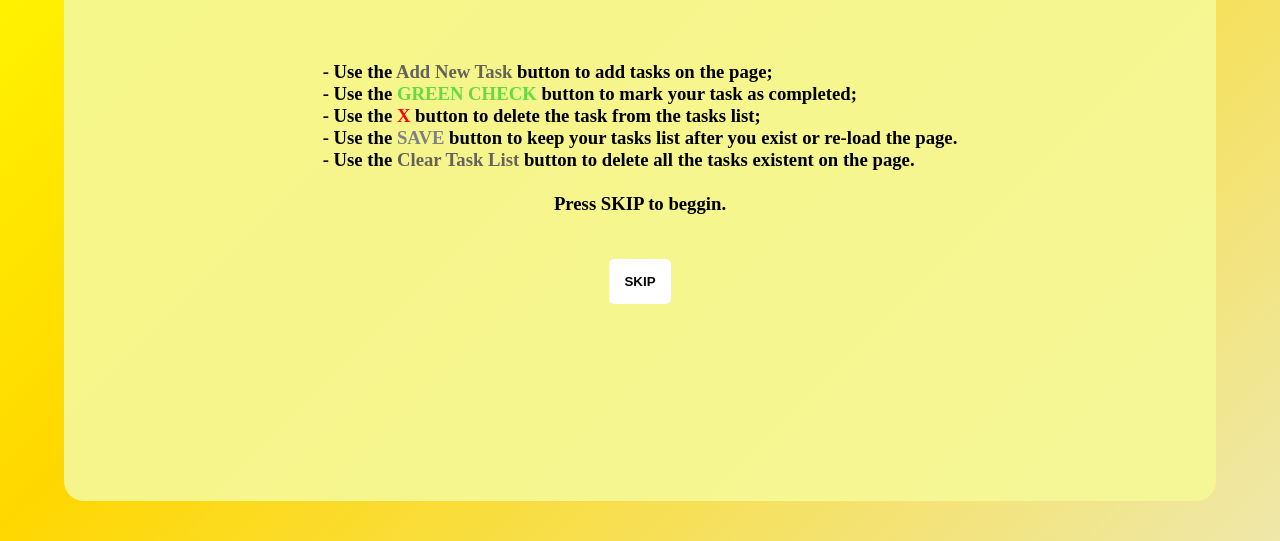
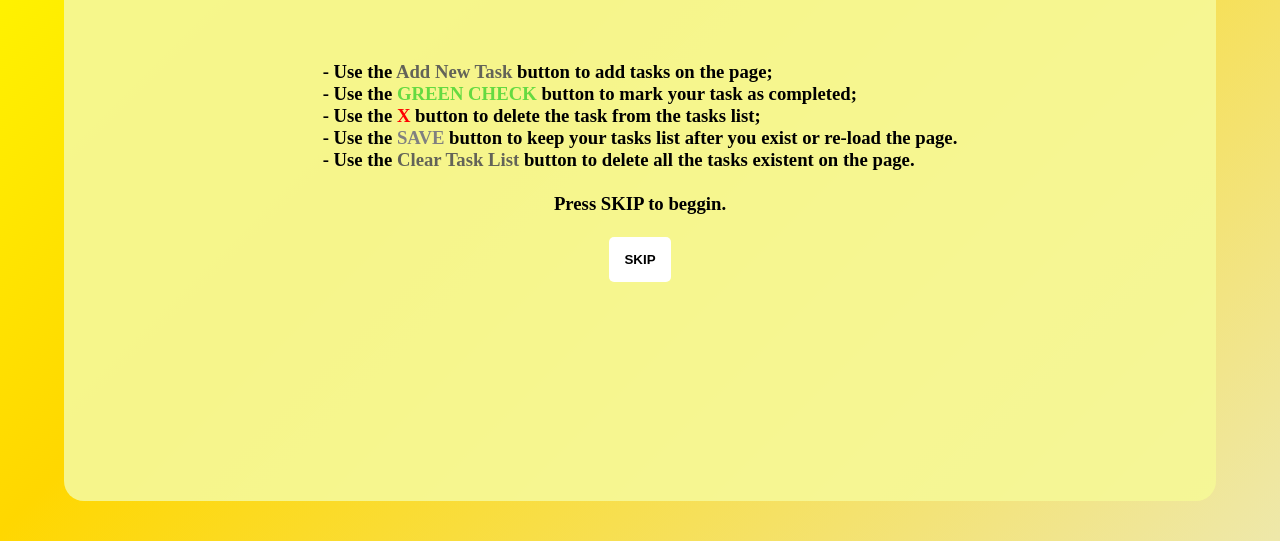
Before and after one commit to anamarina-95/TasksApp, a plain HTML site: page index.html in a window 1280 px wide. Shown: the part 259-800 px from the top of the page. Drawn offline with nearby package versions, Linux system fonts and the light colour scheme.

Commit message:
Update index.html

```diff
--- a/index.html
+++ b/index.html
@@ -27,7 +27,7 @@
                     the page.<br><br>
                 </h3>
             </div>
-            <h3>Press SKIP to beggin.<br><br><br></h3>
+            <h3>Press SKIP to beggin.<br><br></h3>
             <button class="bannerbutton">SKIP</button>
         </div>
     </div>
```
